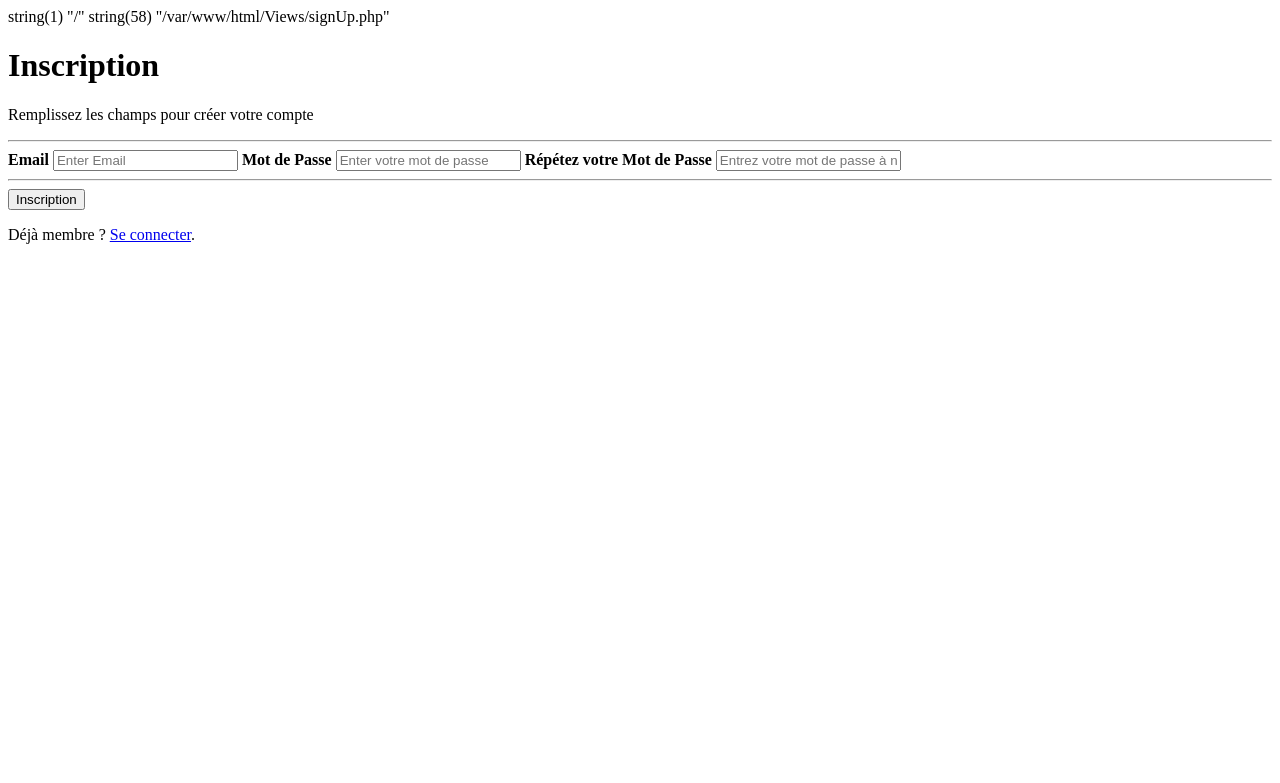
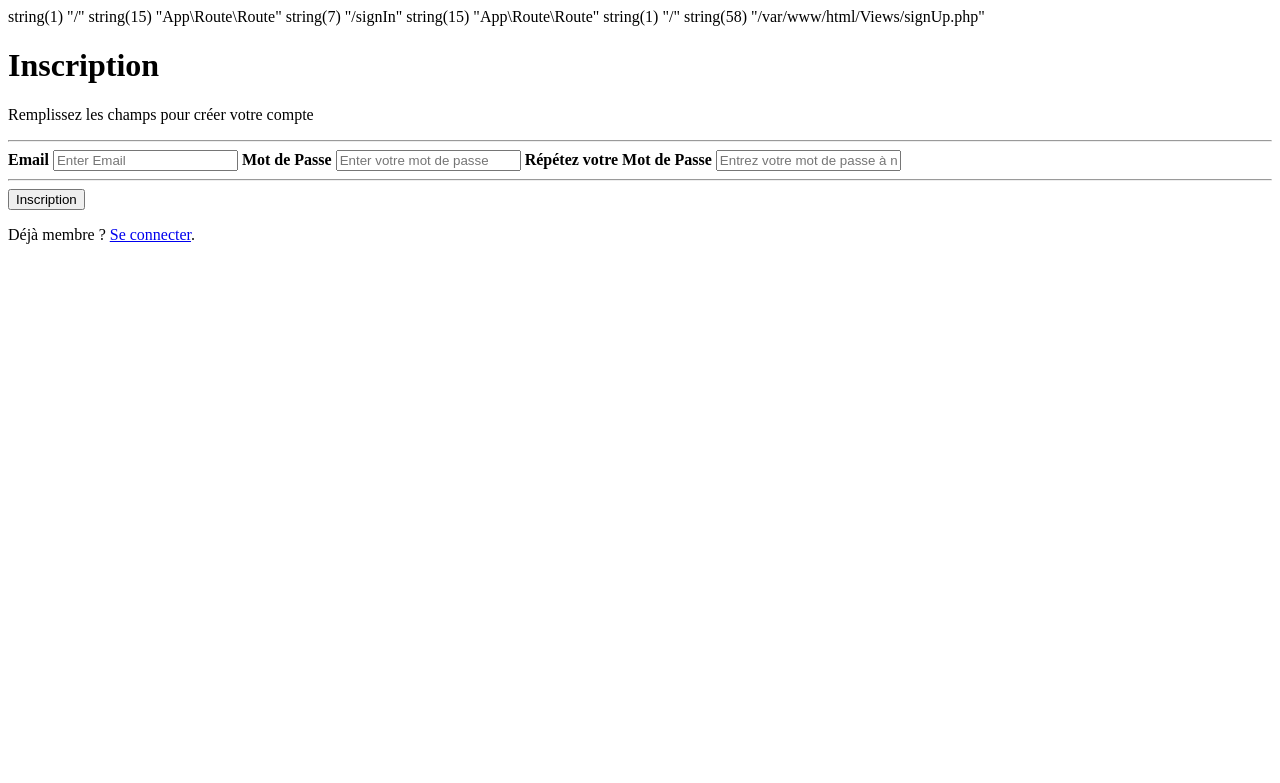
Before and after one commit to Yvelchrome/PHP-POO-nov22, a PHP site: page / in a window 1280 px wide. Shown: the top 783 px of the page. Run offline with PHP 8.4, Linux system fonts and the light colour scheme.

Commit message:
feat: router, refactor:changing names of files

```diff
--- a/app/Views/SignIn.php
+++ b/app/Views/SignIn.php
@@ -1,5 +1,5 @@
-<h1>test CONNEXXXIONNNNNNNNN</h1>
+<h1>
+    connexion
+</h1>
 
 <a href="/">home</a>
-<hr>
-<a href="toto">toto</a>
--- a/app/Views/signUp.php
+++ b/app/Views/signUp.php
@@ -1,4 +1,4 @@
-<form action="action_page.php">
+<form action="">
     <div class="container">
         <h1>Inscription</h1>
         <p>Remplissez les champs pour créer votre compte</p>
@@ -17,6 +17,6 @@
     </div>
 
     <div class="container signin">
-        <p>Déjà membre ? <a href="signin">Se connecter</a>.</p>
+        <p>Déjà membre ? <a href="signIn">Se connecter</a>.</p>
     </div>
 </form>
--- a/app/index.php
+++ b/app/index.php
@@ -1,20 +1,66 @@
 <?php
+
+use App\Route\Route;
 
 require_once "vendor/autoload.php";
 
 $url = "/" . trim(explode("?", $_SERVER['REQUEST_URI'])[0], "/");
 var_dump($url);
-switch ($url) {
-    case "/":
-        $controller = new \App\Controller\SignUpController();
-        $controller->signUp();
-        break;
-    case "/signin":
-        $controller = new \App\Controller\SignInController();
-        $controller->signIn();
-        break;
-    case "/toto":
-        $controller = new \App\Controller\TotoController();
-        $controller->toto();
-    default:
+// switch ($url) {
+//     case "/":
+//         $controller = new \App\Controller\SignUpController();
+//         $controller->signUp();
+//         break;
+//     case "/signIn":
+//         $controller = new \App\Controller\SignInController();
+//         $controller->signIn();
+//         break;
+//     default:
+// }
+
+$controllerDir = dirname(__FILE__) . "/src/Controller";
+$dirs = scandir($controllerDir);
+// var_dump($dirs);
+$controllers = [];
+
+foreach ($dirs as $dir) {
+    if ($dir === "." || $dir === "..") {
+        continue;
+    }
+    $controllers[] = "App\\Controller\\" . pathinfo($controllerDir . DIRECTORY_SEPARATOR . $dir)["filename"];
 }
+// var_dump($controllers);
+$routesObj = [];
+
+foreach ($controllers as $controller) {
+    $reflection = new ReflectionClass($controller);
+    foreach ($reflection->getMethods() as $method) {
+        foreach ($method->getAttributes() as $attribute) {
+
+            var_dump($attribute->getName());
+
+            /** @var Route $route */
+            $route = $attribute->newInstance();
+            $route->setController($controller)
+                ->setAction($method->getName());
+            $routesObj[] = $route;
+        }
+    }
+}
+
+foreach ($routesObj as $route) {
+
+    if (!$route->match($url) || !in_array($_SERVER["REQUEST_METHOD"], $route->getMethods())) {
+        continue;
+    }
+    $controllerClassName = $route->getController();
+
+    $action = $route->getAction();
+
+    $params = $route->mergeParams($url);
+    new $controllerClassName($action, $params);
+    exit();
+}
+
+echo "NO MATCH";
+die;
--- a/app/src/Controller/AbstractController.php
+++ b/app/src/Controller/AbstractController.php
@@ -4,6 +4,16 @@ namespace App\Controller;
 
 abstract class AbstractController
 {
+
+    public function __construct(string $action, array $params = [])
+    {
+        if (!is_callable([$this, $action])) {
+            throw new \RuntimeException("La méthode $action n'est pas disponible dans le controller");
+        }
+        call_user_func_array([$this, $action], $params);
+    }
+
+
     public function render(string $view, array $args = [], string $title = "Doc")
     {
         $viewLoaded = dirname(__DIR__, 2) . "/Views/" . $view;
--- a/app/src/Controller/SignInController.php
+++ b/app/src/Controller/SignInController.php
@@ -2,10 +2,13 @@
 
 namespace App\Controller;
 
+use App\Route\Route;
+
 class SignInController extends AbstractController
 {
+    #[Route("/signIn", name: "signin", methods: ["GET"])]
     public function signIn()
     {
-        $this->render("signin.php", [], "test connexion");
+        $this->render("signIn.php", [], "test connexion");
     }
 }
--- a/app/src/Controller/SignUpController.php
+++ b/app/src/Controller/SignUpController.php
@@ -2,10 +2,22 @@
 
 namespace App\Controller;
 
+use App\Manager\UserManager;
+use App\Entity\User;
+use App\Factory\PDOFactory;
+use App\Route\Route;
+
 class SignUpController extends AbstractController
 {
+    #[Route("/", name: "signup", methods: ["GET"])]
     public function signUp()
     {
-        $this->render("signUp.php", [], "test inscription");
+        $this->render("signUp.php", [], "inscription");
+    }
+
+    public function executeAdd()
+    {
+        $newUser = new User();
+        $manager = new UserManager(new PDOFactory());
     }
 }
--- a/app/src/Factory/PDOFactory.php
+++ b/app/src/Factory/PDOFactory.php
@@ -24,8 +24,8 @@ class PDOFactory implements Database
         $this->password = $password;
     }
     // test
-    public function getMySqlPDO(): \PDO
+    public function getMySqlPDO(): PDO
     {
-        return new \PDO($this->driver . ":host" . $this->host . ":" . $this->port . ";dbname=" . $this->dbName, $this->user, $this->password);
+        return new PDO($this->driver . ":host" . $this->host . ":" . $this->port . ";dbname=" . $this->dbName, $this->user, $this->password);
     }
 }
--- /dev/null
+++ b/app/src/Route/Route.php
@@ -0,0 +1,156 @@
+<?php
+
+namespace App\Route;
+
+use Attribute;
+
+#[Attribute]
+
+class Route
+{
+    private ?string $name = null;
+    private ?string $path = null;
+    private ?string $controller = null;
+    private ?string $action = null;
+    private array $params = [];
+    private array $methods = ["GET", "POST", "PUT", "PATCH", "DELETE", "OPTIONS"];
+
+    public function __construct(string $path, ?string $name = null, ?array $methods = null)
+    {
+        $this->setPath($path);
+        $this->setName($name);
+        if ($methods) {
+            $this->setMethods($methods);
+        }
+    }
+
+
+
+    /**
+     * @return string|null
+     */
+    public function getName(): ?string
+    {
+        return $this->name;
+    }
+
+    /**
+     * @param string|null $name
+     * @return self
+     */
+    public function setName(?string $name): self
+    {
+        $this->name = $name;
+        return $this;
+    }
+
+    /**
+     * @return string|null
+     */
+    public function getAction(): ?string
+    {
+        return $this->action;
+    }
+
+    /**
+     * @param string|null $action
+     * @return self
+     */
+    public function setAction(?string $action): self
+    {
+        $this->action = $action;
+        return $this;
+    }
+
+    /**
+     * @return array
+     */
+    public function getParams(): array
+    {
+        return $this->params;
+    }
+
+    /**
+     * @param array $params
+     * @return self
+     */
+    public function setParams(array $params): self
+    {
+        $this->params = $params;
+        return $this;
+    }
+
+    /**
+     * @return array
+     */
+    public function getMethods(): array
+    {
+        return $this->methods;
+    }
+
+    /**
+     * @param array $methods
+     * @return self
+     */
+    public function setMethods(array $methods): self
+    {
+        $this->methods = $methods;
+        return $this;
+    }
+
+    /**
+     * @return string|null
+     */
+    public function getPath(): string
+    {
+        return $this->path;
+    }
+
+    /**
+     * @param string|null $path
+     * @return self
+     */
+    public function setPath(string $path): self
+    {
+        var_dump($path);
+        preg_match_all("/{(\w+)}/", $path, $match);
+        $this->params = $match[1];
+        $this->path = preg_replace("/{(\w+)}/", "([^/]+)", str_replace("/", "\/", $path));
+        return $this;
+    }
+
+
+
+    /**
+     * @return string|null
+     */
+    public function getController(): ?string
+    {
+        return $this->controller;
+    }
+
+    /**
+     * @param string|null $controller
+     * @return self
+     */
+    public function setController(?string $controller): self
+    {
+        $this->controller = $controller;
+        return $this;
+    }
+
+    public function mergeParams(string $url)
+    {
+        preg_match("#{$this->path}#", $url, $match);
+        array_shift($match);
+        return array_combine(
+            $this->getParams(),
+            $match
+        );
+    }
+
+    public function match(string $url): bool
+    {
+        return (bool)preg_match("#^{$this->path}$#", $url);
+    }
+}
```
Also changed, not shown: app/Views/toto.php (deleted, +0 -8 lines), app/src/Controller/TotoController.php (deleted, +0 -9 lines), app/src/Manager/UserManager.php (+9 -0 lines).
